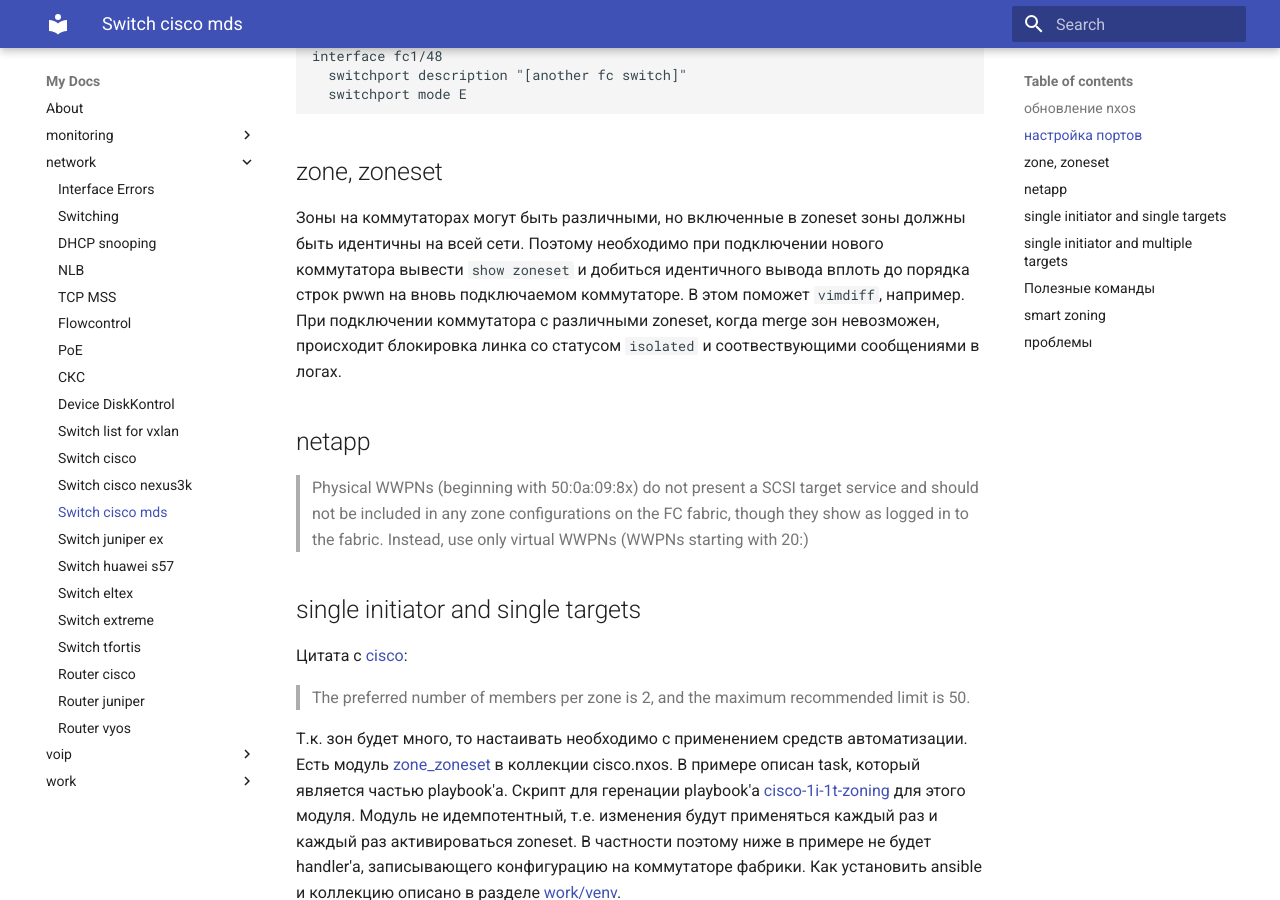
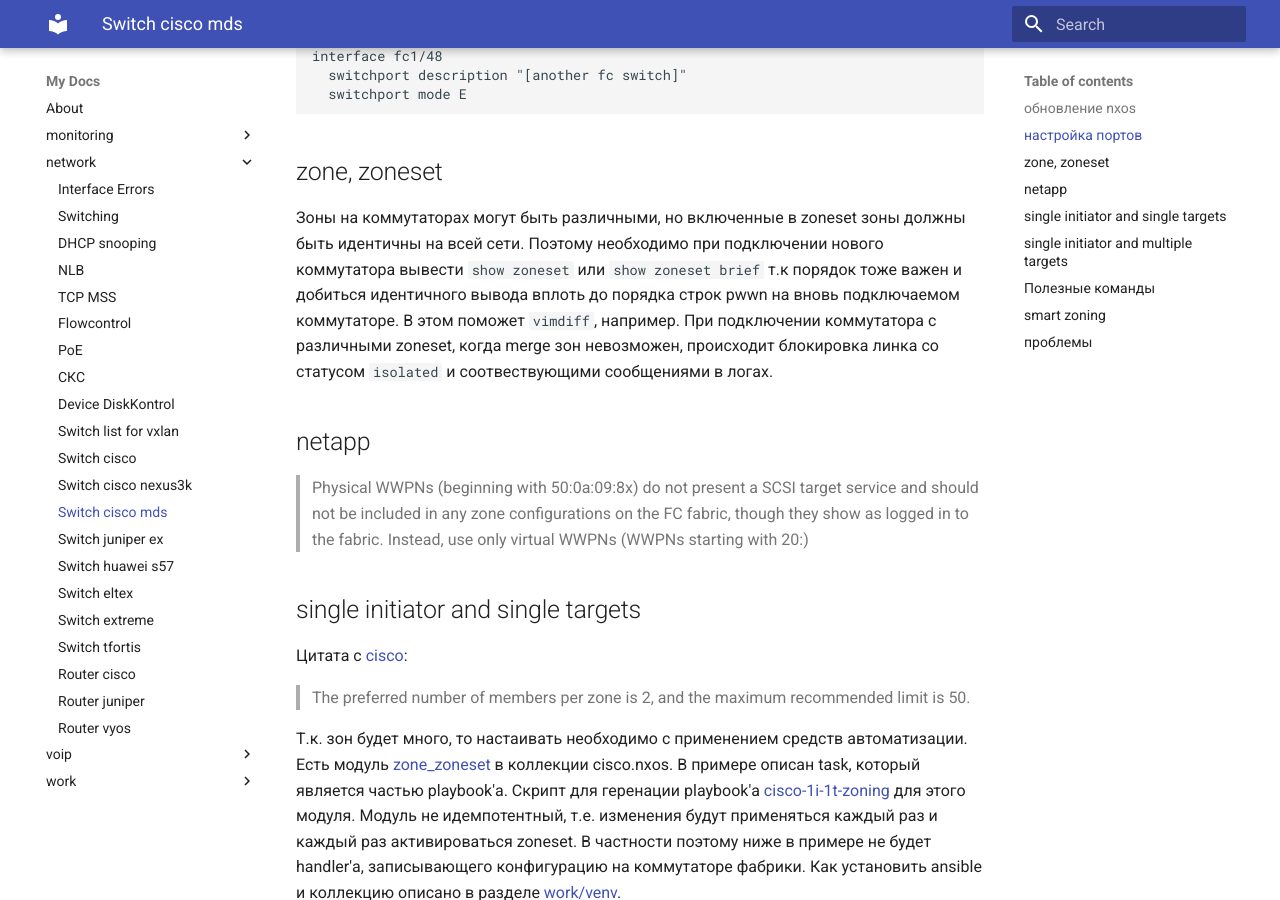
Before and after one commit to v98765/v98765.github.io, an MkDocs documentation site: the page built from docs/network/mds.md, in a window 1280 px wide and 900 px high, scrolled down 2016 px. Built offline with MkDocs 1.6.1 and Material for MkDocs 9.7.7, drawn with Linux system fonts in a browser that asks for light colours.

Commit message:
network/mds.md zoneset diff

```diff
--- a/docs/network/mds.md
+++ b/docs/network/mds.md
@@ -81,7 +81,7 @@ interface fc1/48
 ## zone, zoneset
 
 Зоны на коммутаторах могут быть различными, но включенные в zoneset зоны должны быть идентичны на всей сети.
-Поэтому необходимо при подключении нового коммутатора вывести `show zoneset` и добиться идентичного вывода вплоть до порядка строк pwwn на вновь подключаемом коммутаторе.
+Поэтому необходимо при подключении нового коммутатора вывести `show zoneset` или `show zoneset brief` т.к порядок тоже важен и добиться идентичного вывода вплоть до порядка строк pwwn на вновь подключаемом коммутаторе.
 В этом поможет `vimdiff`, например. При подключении коммутатора с различными zoneset, когда merge зон невозможен,
 происходит блокировка линка со статусом `isolated` и соотвествующими сообщениями в логах.
 
```
